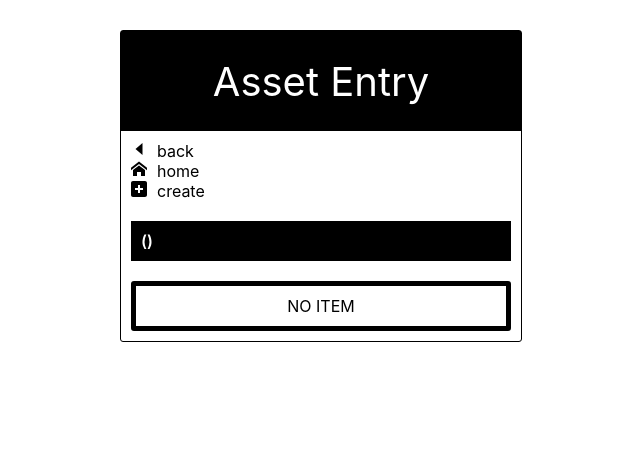
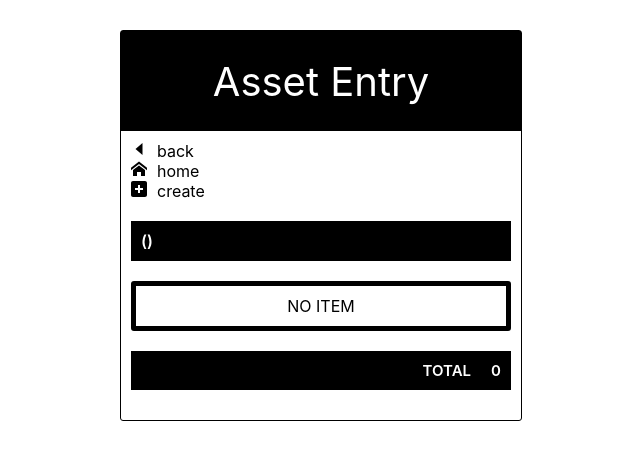
Before and after one commit to LeeJunNakao/Asset-Manager-Frontend, a React (Create React App) app: page /asset/1 in a window 1280 px wide. Shown: the top 460 px of the page, without its empty margins (319-959 px from the left). Built offline with nearby package versions, Linux system fonts and the light colour scheme; no server answers; sample sign-in values are in the browser's storage.

Commit message:
fix: simple select show selected value correctly

```diff
--- a/src/components/charts/styles.scss
+++ b/src/components/charts/styles.scss
@@ -5,8 +5,9 @@
     display: flex;
     justify-content: center;
     text-transform: uppercase;
+    font-weight: bold;
     span {
-      font-size: 30px;
+      font-size: 25px;
     }
   }
 }
--- a/src/components/inputs/MultiSelect/style.scss
+++ b/src/components/inputs/MultiSelect/style.scss
@@ -6,7 +6,6 @@
   }
 
   .MuiBox-root {
-    // background-color: yellow;
     overflow: hidden;
     .MuiChip-root {
     }
--- a/src/components/inputs/Select/Select.tsx
+++ b/src/components/inputs/Select/Select.tsx
@@ -8,6 +8,7 @@ import {
 import FormControl from '@mui/material/FormControl';
 import Box from '@mui/material/Box';
 import MenuItem from '@mui/material/MenuItem';
+import './styles.scss';
 
 function Select<T>(props: SelectProp<T>) {
   const [selectedValue, setContent] = useState<T | null>(null);
@@ -18,12 +19,9 @@ function Select<T>(props: SelectProp<T>) {
     }
   }, []);
 
-  const selectedLabel =
-    props.options[0] && typeof props.options[0] === 'object'
-      ? (props.options as SelectOption<T>[]).find(
-          (i) => i.value === selectedValue
-        )?.label
-      : selectedValue;
+  const selectedLabel = (props.options as SelectOption<T>[]).find(
+    (i) => i.value === selectedValue
+  )?.label;
 
   const handleChange = (event: any) => {
     const {
@@ -34,11 +32,11 @@ function Select<T>(props: SelectProp<T>) {
   };
 
   return (
-    <div className="input-component-wrapper">
-      <span> {props.label} </span>
+    <div className="input-component-wrapper select-component">
+      <span>{props.label}</span>
       <FormControl sx={{ width: '100%' }}>
         <MaterialSelect
-          value={selectedValue || ''}
+          value={selectedLabel}
           onChange={handleChange}
           renderValue={(selected) => (
             <Box sx={{ display: 'flex', flexWrap: 'wrap', gap: 0.5 }}>
--- /dev/null
+++ b/src/components/inputs/Select/styles.scss
@@ -0,0 +1,14 @@
+.MuiSelect-select {
+  padding: 0 !important;
+  height: 30px !important;
+  display: flex;
+  align-items: center;
+
+  .MuiBox-root {
+    width: 100%;
+    padding-left: 14px;
+    height: 100%;
+    display: flex;
+    align-items: center;
+  }
+}
--- a/src/components/table/Table.tsx
+++ b/src/components/table/Table.tsx
@@ -25,7 +25,9 @@ export default function Table(props: TableProps) {
     : [];
 
   const componentStyle = {
-    gridTemplateColumns: `${'1fr '.repeat(header.length)} 40px`,
+    gridTemplateColumns: props.hideIcons
+      ? `${'1fr '.repeat(header.length)}`
+      : `${'1fr '.repeat(header.length)} 40px`,
   } as React.CSSProperties;
 
   const handleDelete = (item: TableData) => {
@@ -61,6 +63,7 @@ export default function Table(props: TableProps) {
       key={uuidv4()}
     >
       {headerData.map(formatRowItem(props, item))}
+      {!props.hideIcons && (
         <div className="actions">
           {DeleteIcons(item)}
           {(!deletingItem || !(deletingItem?.id === item.id)) && (
@@ -70,6 +73,7 @@ export default function Table(props: TableProps) {
             />
           )}
         </div>
+      )}
     </div>
   ));
 
--- a/src/components/table/protocols.ts
+++ b/src/components/table/protocols.ts
@@ -10,6 +10,7 @@ export interface TableProps {
   data: TableData;
   exclude?: String[];
   masks?: Masks;
+  hideIcons?: boolean;
   onDelete?: (data: TableData) => any;
   onEdit?: (data: TableData) => any;
   onClick?: (data: TableData) => any;
--- a/src/utils/page/generate-entity-page.tsx
+++ b/src/utils/page/generate-entity-page.tsx
@@ -37,8 +37,9 @@ type GenerateConfig = {
 };
 
 type Props = {
+  menu?: MenuItem[];
   upperChildren?: JSX.Element;
-  menu?: MenuItem[];
+  lowerChildren?: JSX.Element;
 };
 
 export function generatePage(config: GenerateConfig) {
@@ -159,6 +160,7 @@ export function generatePage(config: GenerateConfig) {
           ) : (
             Forms
           )}
+          {props?.lowerChildren}
         </PageContent>
       </div>
     );
--- a/src/views/App/App.tsx
+++ b/src/views/App/App.tsx
@@ -39,9 +39,11 @@ function App() {
       const response = await getAsset();
       dispatch(setAssets(response));
 
-      response.forEach((asset: any) => {
-        fetchAssetsPrice(asset.code);
-      });
+      const promises = response.map((asset: any) =>
+        fetchAssetsPrice(asset.code)
+      );
+
+      await Promise.all(promises);
     };
 
     const fetchCurrency = async () => {
--- a/src/views/Asset/AssetEntry/AssetEntry.tsx
+++ b/src/views/Asset/AssetEntry/AssetEntry.tsx
@@ -8,13 +8,19 @@ import {
   editAssetEntry,
   deleteAssetEntry,
 } from 'http-services/asset/asset-entry';
-import { addAssetEntry, updateAssetEntry, removeAssetEntry } from 'store/asset';
-import { selectAsset } from 'store/asset';
-import { selectCurrencies } from 'store/currency';
+import {
+  addAssetEntry,
+  updateAssetEntry,
+  removeAssetEntry,
+  getAssetQuantity,
+} from 'store/asset';
+import { selectAsset, getAssetAvgPrice } from 'store/asset';
+import { selectCurrencies, getSelectedCurrency } from 'store/currency';
 import { useNavigate } from 'react-router-dom';
 import { IoCaretBackSharp } from 'react-icons/io5';
 import { AssetEntry as Entry } from 'entities/asset';
 import { maskCurrency } from 'utils/masks';
+import { fromRawToFormated } from 'utils/parser/currency';
 import { TableData } from 'components/table/protocols';
 import './style.scss';
 
@@ -24,6 +30,10 @@ function AssetEntry() {
   const currencies = useSelector(selectCurrencies);
 
   const navigate = useNavigate();
+
+  const getQuantity = useSelector(getAssetQuantity);
+  const getPrice = useSelector(getAssetAvgPrice);
+  const selectedCurrency = useSelector(getSelectedCurrency);
 
   const selectAssetEntries = (assetId: string) => (state: any) =>
     (state.asset.assetEntries[assetId] || []).map((entry: Entry) => {
@@ -176,7 +186,21 @@ function AssetEntry() {
     },
   });
 
+  const assetQuantity = selectedCurrency
+    ? getQuantity(asset.id, selectedCurrency.id)
+    : 0;
+  const assetPrice = selectedCurrency
+    ? getPrice(asset.id, selectedCurrency.id)
+    : 0;
+  const parsedTotal = selectedCurrency
+    ? maskCurrency(
+        fromRawToFormated(assetQuantity * assetPrice, selectedCurrency.decimal),
+        selectedCurrency.decimal,
+        selectedCurrency.code
+      )
+    : 0;
   return Page({
+    menu,
     upperChildren: (
       <div className="asset-info">
         <span>
@@ -184,7 +208,12 @@ function AssetEntry() {
         </span>
       </div>
     ),
-    menu,
+    lowerChildren: (
+      <div className="asset-info asset-footer">
+        <span>TOTAL</span>
+        <span>{parsedTotal}</span>
+      </div>
+    ),
   });
 }
 
--- a/src/views/Asset/AssetEntry/style.scss
+++ b/src/views/Asset/AssetEntry/style.scss
@@ -3,3 +3,12 @@
 .asset-info {
   @include info-tag;
 }
+
+.asset-footer {
+  margin-top: 20px;
+  display: grid;
+  grid-template-columns: auto auto;
+  column-gap: 20px;
+  justify-content: flex-end;
+  font-size: 15px;
+}
--- a/src/views/Portfolio/details/PortfolioDetails.tsx
+++ b/src/views/Portfolio/details/PortfolioDetails.tsx
@@ -42,6 +42,7 @@ function PortfolioDetails() {
       );
       return {
         ...i,
+        total: quantity,
         rawAvgPrice: averagePrice,
         'average price': maskCurrency(
           formatedPrice,
@@ -49,11 +50,10 @@ function PortfolioDetails() {
           selectedCurrency.code
         ),
         'current price': maskCurrency(
-          getPrice(i.code),
+          getPrice(i.code) || 0,
           selectedCurrency.decimal,
           selectedCurrency.code
         ),
-        total: quantity,
       };
     }
 
@@ -88,6 +88,7 @@ function PortfolioDetails() {
           data={parsedAssets}
           exclude={['id', 'user_id', 'rawAvgPrice']}
           onClick={onClick}
+          hideIcons
         ></Table>
         <div className="chart-wrapper">
           <PieChart data={chartData} title="Current allocation" />
--- a/src/views/Portfolio/details/styles.scss
+++ b/src/views/Portfolio/details/styles.scss
@@ -5,15 +5,14 @@
 
 #portfolio-details-page {
   .table-component {
-    svg {
-      display: none;
+    .header-item:nth-child(n + 3),
+    .table-row > .row-data:nth-child(n + 3) {
+      display: flex;
+      justify-content: flex-end;
     }
 
     .header-item:nth-child(3),
-    .header-item:nth-child(4),
-    .table-row > .row-data:nth-child(3),
-    .table-row > .row-data:nth-child(4) {
-      display: flex;
+    .table-row > .row-data:nth-child(3) {
       justify-content: center;
     }
   }
```
Lines whose indentation alone changed are shown as unchanged.
